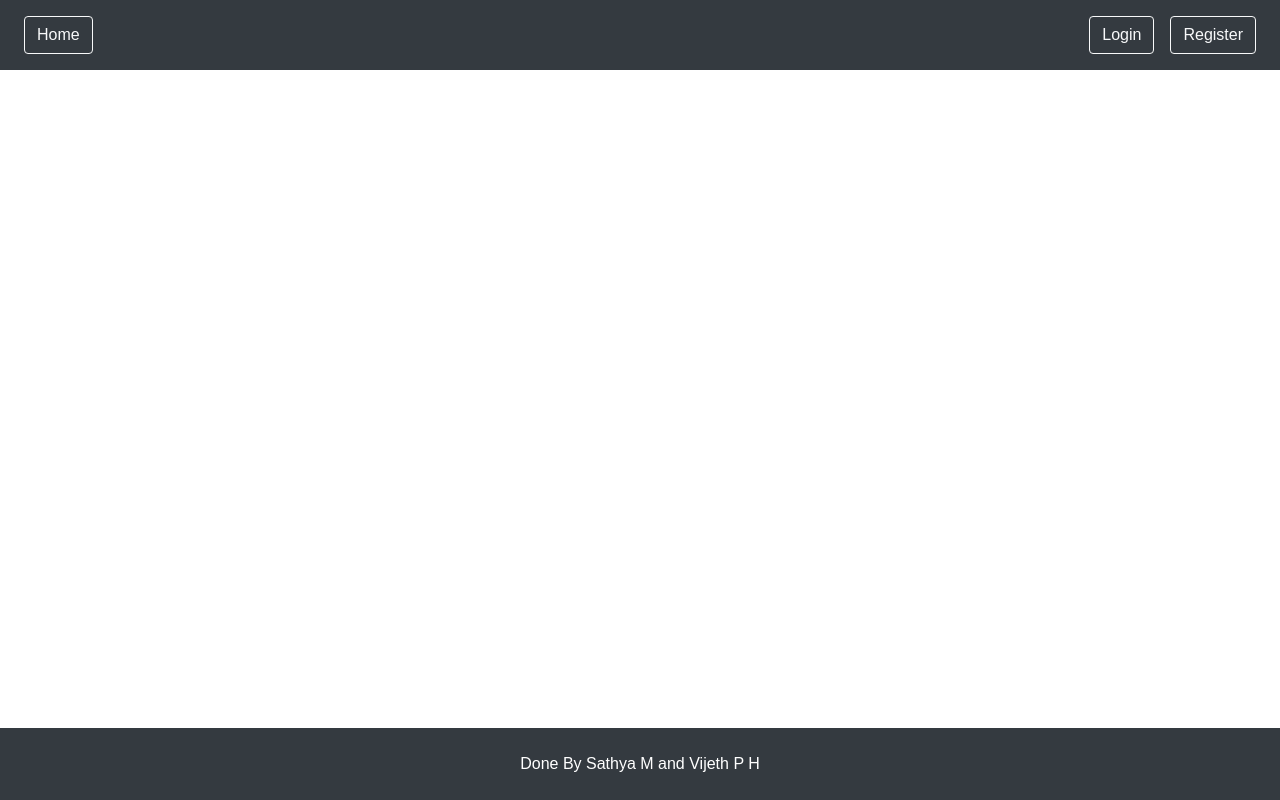
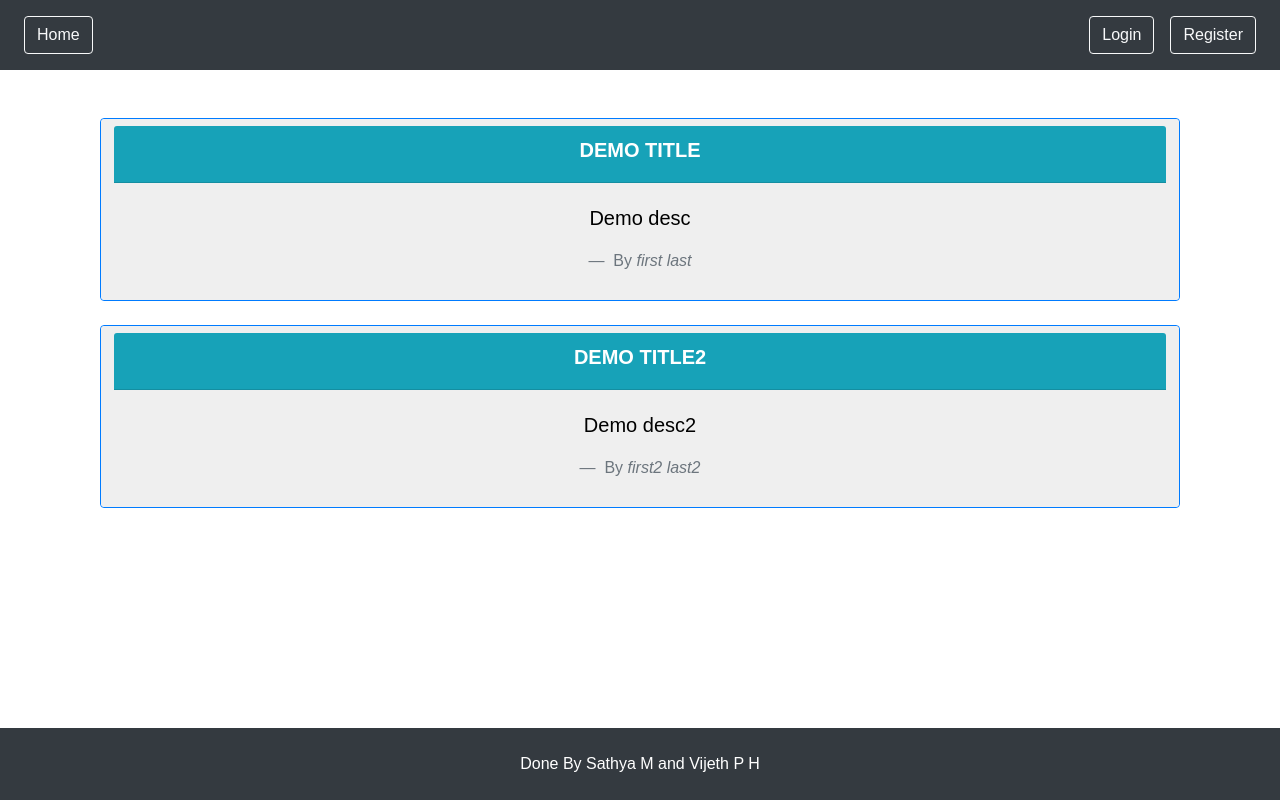
Before and after one commit to vijethph/PlacementCell, a React (Create React App) app in the folder client/: page /discussion in a window 1280 px wide. Built offline with nearby package versions, Linux system fonts and the light colour scheme; a small style sheet from the web is missing.

Commit message:
Partial discussion forum

```diff
--- a/client/src/App.js
+++ b/client/src/App.js
@@ -10,6 +10,7 @@ import VideosList from "./components/VideosList";
 import CompaniesList from "./components/CompaniesList";
 import Quiz from "./components/Quiz";
 import QuizSummary from "./components/QuizSummary";
+import Forum from "./components/Forum";
 
 const footerStyles = {
   position: "fixed",
@@ -38,6 +39,7 @@ class App extends Component {
             <Route exact path="/companies/details" component={CompaniesList} />
             <Route exact path="/quiz" component={Quiz} />
             <Route exact path="/quizSummary" component={QuizSummary} />
+            <Route exact path="/discussion" component={Forum} />
           </div>
           <footer
             className="text-muted text-center bg-dark py-4"
--- /dev/null
+++ b/client/src/components/Forum.js
@@ -0,0 +1,110 @@
+import React, { Component } from 'react'
+
+class Forum extends Component {
+    constructor() {
+        super()
+
+        this.state = {
+            discussions: [],
+            currentDiscussion: {
+                _id: "",
+                title: "",
+                description: "",
+                email: "",
+                comments: []
+            }
+
+        }
+    }
+    componentDidMount() {
+        var demo = {
+            title: "Demo title",
+            description: "Demo desc",
+            first_name: "first",
+            last_name: "last",
+            email: "demo@gmail.com",
+            comments: [{
+                comment: "Demo comment",
+                email: "demousercomment@gmail.com"
+            }]
+        }
+        var demo2 = {
+            title: "Demo title2",
+            description: "Demo desc2",
+            first_name: "first2",
+            last_name: "last2",
+            email: "demo@gmail.com2",
+            comments: [{
+                comment: "Demo comment2",
+                email: "demousercomment@gmail.com2"
+            }]
+        }
+        this.setState({ discussions: [demo, demo2] })
+        //   getDiscussions().then(res=>{
+        //     this.setState({discussions:res})
+        //   })
+    }
+
+    render() {
+        return (
+            <div className="container">
+                <div className="row">
+                    <div className="col-md mt-5">
+                        {
+                            this.state.discussions.map((value) => {
+                                return (
+                                    <div className="row-md">
+                                        <div className="card border-primary">
+                                            <button className="btn"
+                                                data-toggle="collapse"
+                                                data-target="#abc"
+                                                onClick={() => { this.setState({ currentDiscussion: value }) }}
+                                            >
+                                                <div className="card-header bg-info text-white">
+                                                    <h5 className="text-uppercase font-weight-bold">{value.title}</h5>
+                                                </div>
+                                                <div className="card-body">
+                                                    <blockquote class="blockquote mb-0">
+                                                        <p>{value.description}</p>
+                                                        <footer class="blockquote-footer"> By <cite title="Source Title">{value.first_name + " " + value.last_name}</cite></footer>
+                                                    </blockquote>
+                                                </div>
+                                            </button>
+                                            <div id="abc" className="collapse">
+                                                <div class="card-footer">
+                                                    {
+                                                        value.comments.map((com) => {
+                                                            return (
+                                                                <div className="card">
+                                                                    <div className="card-header">
+                                                                        <p>Name</p>
+                                                                    </div>
+                                                                    <div className="card-body">
+                                                                        <div className="row justify-content-between">
+                                                                            <div className="col-xs-6"><p>Comment</p></div>
+                                                                            <div className="col-xs-6"><a className="btn">Edit</a></div>
+                                                                        </div>
+                                                                    </div>
+                                                                    {/* <div>{com.comment}</div>
+                                                            <div>{com.email}</div> */}
+                                                                </div>
+                                                            )
+                                                        })
+
+                                                    }
+                                                </div>
+                                            </div>
+                                        </div>
+                                        <br></br>
+                                    </div>
+                                );
+                            })
+                        }
+                    </div>
+                </div>
+            </div>
+        );
+    }
+}
+
+export default Forum
--- a/client/src/components/Navbar.js
+++ b/client/src/components/Navbar.js
@@ -39,6 +39,11 @@ class Landing extends Component {
         <li className="nav-item">
           <Link to="/videos" className="nav-link">
             <button className="btn btn-outline-light">Aptitude</button>
+          </Link>
+        </li>
+        <li className="nav-item">
+          <Link to="/discussion" className="nav-link">
+            <button className="btn btn-outline-light">Forum</button>
           </Link>
         </li>
         <li className="nav-item">
--- a/client/src/components/Quiz.js
+++ b/client/src/components/Quiz.js
@@ -1,6 +1,5 @@
 import React, { Component, Fragment } from "react";
 import { Helmet } from "react-helmet";
-import M from "materialize-css";
 import swal from "sweetalert";
 import classnames from "classnames";
 import Toastify from "toastify-js";
```
